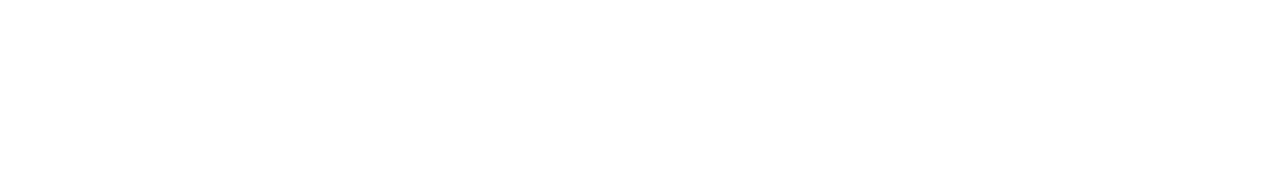
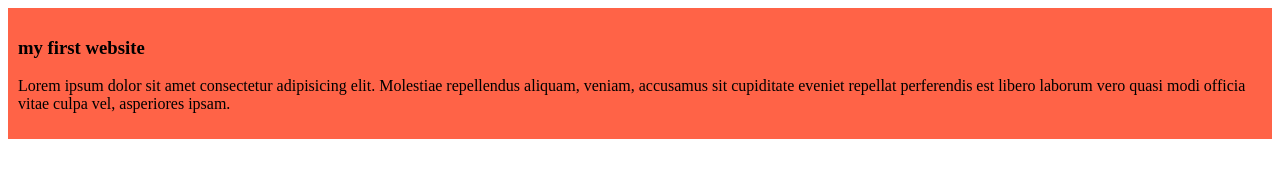
Before and after one commit to showrov-talukder/my-second-website, a plain HTML site: page index.html in a window 1280 px wide. Drawn offline with Linux system fonts and the light colour scheme.

Commit message:
added the first blog

```diff
--- a/index.html
+++ b/index.html
@@ -4,8 +4,12 @@
     <meta charset="UTF-8">
     <meta name="viewport" content="width=device-width, initial-scale=1.0">
     <title>my-second-website</title>
+    <link rel="stylesheet" href="styles/blog.css">
 </head>
 <body>
-
+    <div>
+        <h3>my first website</h3>
+        <p>Lorem ipsum dolor sit amet consectetur adipisicing elit. Molestiae repellendus aliquam, veniam, accusamus sit cupiditate eveniet repellat perferendis est libero laborum vero quasi modi officia vitae culpa vel, asperiores ipsam.</p>
+    </div>
 </body>
 </html>
--- /dev/null
+++ b/styles/blog.css
@@ -0,0 +1,4 @@
+div{
+    background-color: tomato;
+    padding: 10px;
+}
```
